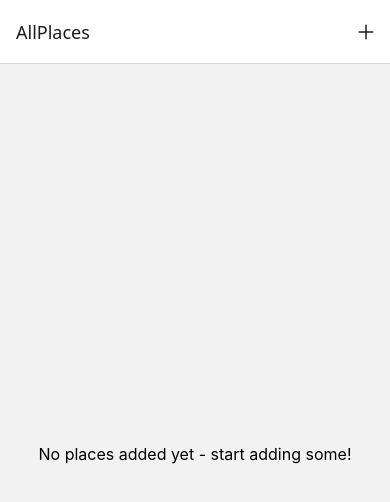
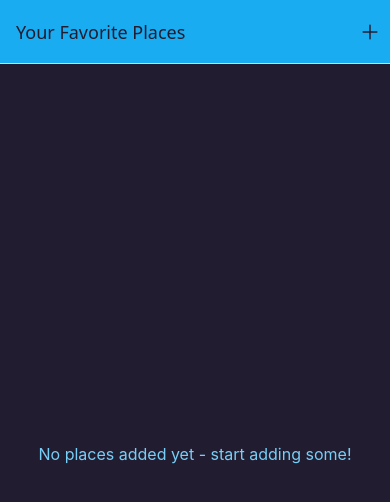
Before and after one commit to Ezekiel-Faith/Place-App, a React Native app: screen /AllPlaces in a window 390 px wide. Shown: the top 502 px of the page. Built offline with nearby package versions, Linux system fonts and the light colour scheme.

Commit message:
global colors and styling

```diff
--- a/App.js
+++ b/App.js
@@ -4,6 +4,7 @@ import { createNativeStackNavigator } from '@react-navigation/native-stack';
 import AddPlace from './screens/AddPlace';
 import AllPlaces from './screens/AllPlaces';
 import IconButton from './components/UI/IconButton';
+import { Colors } from './constants/colors';
 
 const Stack = createNativeStackNavigator();
 
@@ -12,11 +13,18 @@ export default function App() {
     <>
       <StatusBar style='dark' />
       <NavigationContainer>
-        <Stack.Navigator>
+        <Stack.Navigator
+          screenOptions={{
+            headerStyle: { backgroundColor: Colors.primary500 },
+            headerTintColor: Colors.gray700,
+            contentStyle: { backgroundColor: Colors.gray700 },
+          }}
+        >
           <Stack.Screen
             name='AllPlaces'
             component={AllPlaces}
             options={({ navigation }) => ({
+              title: 'Your Favorite Places',
               headerRight: ({ tintColor }) => (
                 <IconButton
                   icon='add'
@@ -27,7 +35,11 @@ export default function App() {
               ),
             })}
           />
-          <Stack.Screen name='AddPlace' component={AddPlace} />
+          <Stack.Screen
+            name='AddPlace'
+            component={AddPlace}
+            options={{ title: 'Add a new place' }}
+          />
         </Stack.Navigator>
       </NavigationContainer>
     </>
--- a/components/Places/PlacesList.js
+++ b/components/Places/PlacesList.js
@@ -1,5 +1,6 @@
 import { FlatList, StyleSheet, Text, View } from 'react-native';
 import PlaceItem from './PlaceItem';
+import { Colors } from '../../constants/colors';
 
 export default function PlacesList({ places }) {
   if (!places || places.length === 0) {
@@ -28,5 +29,6 @@ const styles = StyleSheet.create({
   },
   fallbackText: {
     fontSize: 16,
+    color: Colors.primary200,
   },
 });
--- a/components/UI/IconButton.js
+++ b/components/UI/IconButton.js
@@ -15,7 +15,6 @@ export default function IconButton({ icon, size, color, onPress }) {
 const styles = StyleSheet.create({
   button: {
     padding: 8,
-    margin: 4,
     justifyContent: 'center',
     alignItems: 'center',
   },
--- /dev/null
+++ b/constants/colors.js
@@ -0,0 +1,11 @@
+export const Colors = {
+  primary50: '#cfeffd',
+  primary100: '#a0defb',
+  primary200: '#77cff8',
+  primary400: '#44bdf5',
+  primary500: '#1aacf0',
+  primary700: '#0570c9',
+  primary800: '#003b88',
+  accent500: '#e6b30b',
+  gray700: '#221c30',
+};
```
